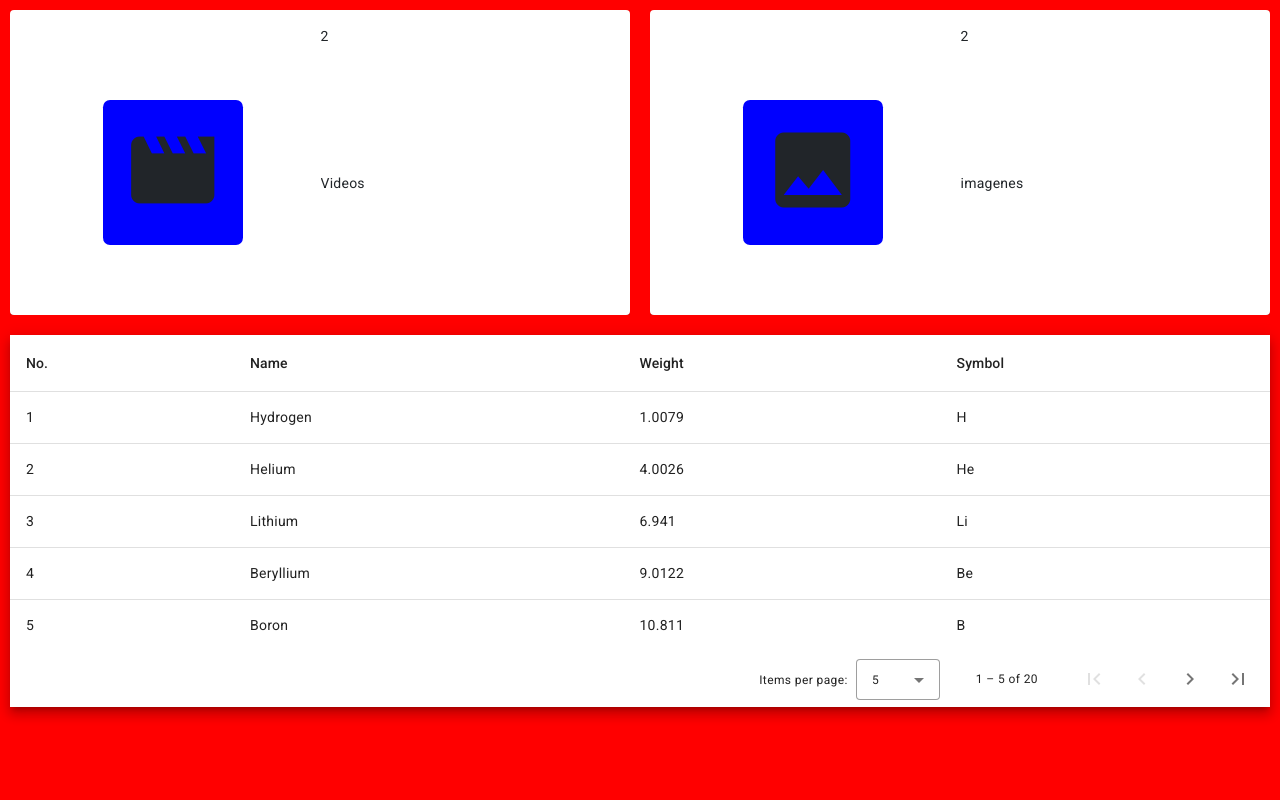
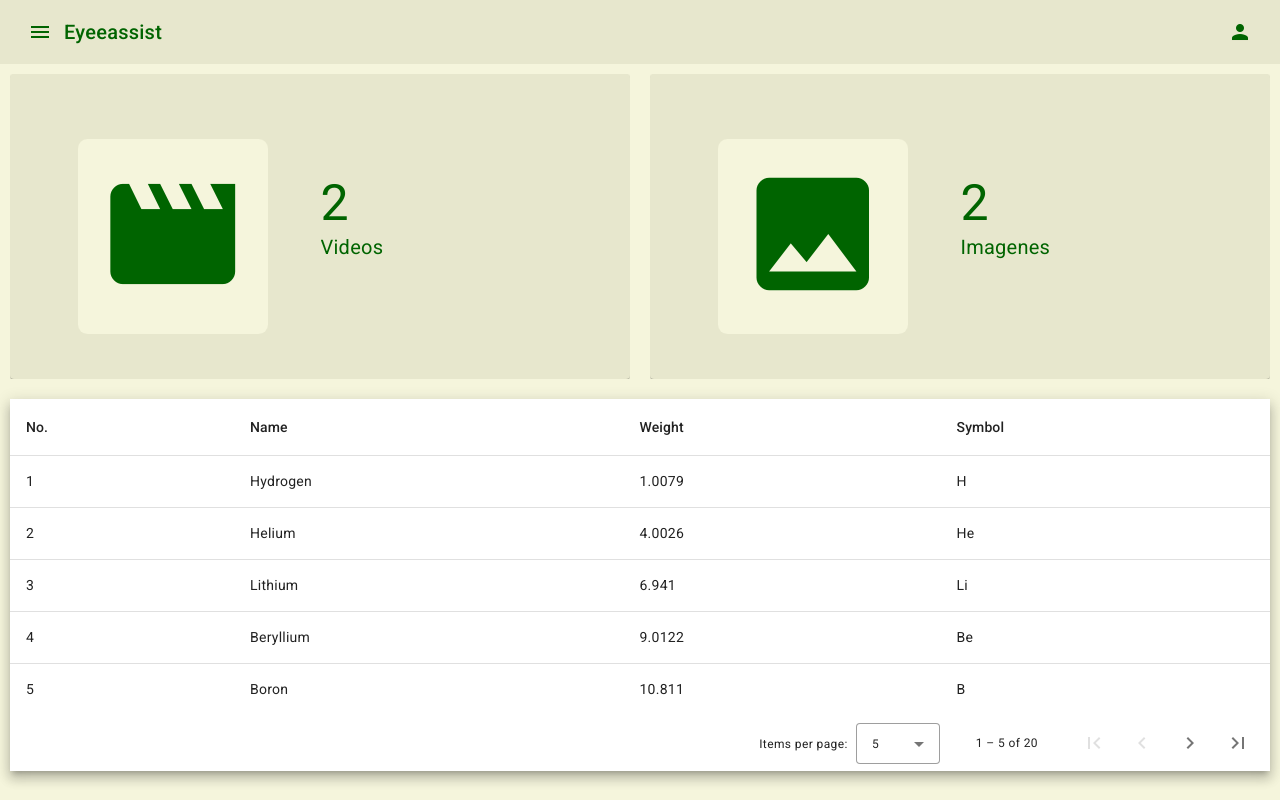
Before and after one commit to HR-2019/eyeassist-frontend-despliegue, an Angular app: page /dash in a window 1280 px wide. Built offline with nearby package versions, Linux system fonts and the light colour scheme.

Commit message:
Configuracion de eslint y avance dashboard
Pagina de dashabord con iconos de video y imagenes

```diff
--- a/src/app/app.module.ts
+++ b/src/app/app.module.ts
@@ -16,6 +16,9 @@ import { SignUpComponent } from './sign-up/sign-up.component';
 import { MatTableModule } from '@angular/material/table';
 import { MatPaginatorModule } from '@angular/material/paginator';
 import { MatGridListModule } from '@angular/material/grid-list';
+import { MatToolbarModule } from '@angular/material/toolbar';
+import { MatSidenavModule } from '@angular/material/sidenav';
+import { MatMenuModule } from '@angular/material/menu';
 
 @NgModule({
   declarations: [
@@ -38,6 +41,9 @@ import { MatGridListModule } from '@angular/material/grid-list';
     MatTableModule,
     MatPaginatorModule,
     MatGridListModule,
+    MatToolbarModule,
+    MatSidenavModule,
+    MatMenuModule,
   ],
   providers: [],
   bootstrap: [AppComponent],
--- a/src/app/dashboard/dashboard.component.html
+++ b/src/app/dashboard/dashboard.component.html
@@ -1,53 +1,129 @@
 <style>
   .main-dash {
     height: 100vh;
-    background: red;
+    color: #006400;
+    background: #F5F5DC;
   }
 
   table {
     width: 100%;
   }
+
   .proccess-table {
     padding: 10px;
   }
+
   .data-header {
     padding: 10px;
   }
+
   mat-card {
     width: 100%;
     height: 100%;
+    background: #E7E7CD;
   }
+
   icon-container {
-    width: 100%;
-  }
-  mat-icon {
-    font-size: 100px;
     width: 100%;
     height: 100%;
   }
+
+  .icon-container mat-icon {
+    color: #006400;
+    font-size: 150px;
+    width: 100%;
+    height: 100%;
+  }
+
   .icon-container {
-    background: blue;
+    background: #F5F5DC;
     padding: 20px;
     border-radius: 5%;
   }
+
   .text-container {
     width: 100%;
     height: 100%;
     display: flex;
     flex-direction: column;
+  }
+
+  .text-container span {
+    width: 100%;
+    height: 30%;
+    font-size: 20px;
+  }
+
+  .number-container {
+    width: 100%;
+    height: 100%;
+    display: flex;
+    align-items: end;
     justify-content: center;
   }
 
-  .number-container {
-    height: 100%;
+  .number-container span {
+    width: 100%;
+    height: 30%;
+    font-size: 50px;
   }
+
   .data-container {
+    width: 100%;
     height: 100%;
   }
 
+  .example-spacer {
+    flex: 1 1 auto;
+  }
+
+  .example-container {
+    width: 500px;
+    height: 300px;
+    border: 1px solid rgba(0, 0, 0, 0.5);
+  }
+
+  .example-sidenav-content {
+    display: flex;
+    height: 100%;
+    align-items: center;
+    justify-content: center;
+  }
+
+  .example-sidenav {
+    padding: 20px;
+  }
+  .toolbar-custom {
+    background: #E7E7CD;
+    color: #006400;
+  }
 </style>
 
-<div class="main-dash">
+<div class="">
+  <mat-drawer-container class="main-dash">
+    <mat-drawer #drawer class="example-sidenav" mode="side">
+      <p>Auto-resizing sidenav</p>
+    </mat-drawer>
+    <mat-toolbar class="toolbar-custom">
+      <button mat-icon-button class="example-icon" (click)="drawer.toggle()"
+        aria-label="Example icon-button with menu icon">
+        <mat-icon>menu</mat-icon>
+      </button>
+      <span>Eyeeassist</span>
+      <span class="example-spacer"></span>
+      <button mat-icon-button [matMenuTriggerFor]="beforeMenu" class="example-icon"
+        aria-label="Example icon-button with share icon">
+        <mat-icon>person</mat-icon>
+      </button>
+      <mat-menu #beforeMenu="matMenu" xPosition="before">
+        <div>
+          <button routerLink="/" mat-menu-item>Signup
+            <mat-icon>exit_to_app</mat-icon>
+          </button>
+        </div>
+      </mat-menu>
+    </mat-toolbar>
+
     <div class="data-header">
       <mat-grid-list cols="2" rowHeight="2:1" gutterSize=20>
         <mat-grid-tile>
@@ -88,7 +164,7 @@
                       <span>2</span>
                     </div>
                     <div class="data-container">
-                    <span>imagenes</span>
+                      <span>Imagenes</span>
                     </div>
                   </div>
                 </mat-grid-tile>
@@ -130,9 +206,11 @@
           <tr mat-row *matRowDef="let row; columns: displayedColumns;"></tr>
         </table>
 
-      <mat-paginator [pageSizeOptions]="[5, 10, 20]" showFirstLastButtons aria-label="Select page of periodic elements">
+        <mat-paginator [pageSizeOptions]="[5, 10, 20]" showFirstLastButtons
+          aria-label="Select page of periodic elements">
         </mat-paginator>
       </div>
 
     </div>
+  </mat-drawer-container>
 </div>
--- a/src/app/dashboard/dashboard.component.ts
+++ b/src/app/dashboard/dashboard.component.ts
@@ -8,6 +8,7 @@ import { MatPaginator } from '@angular/material/paginator';
   styleUrls: ['./dashboard.component.scss'],
 })
 export class DashboardComponent implements AfterViewInit {
+  showFiller = false;
   displayedColumns: string[] = ['position', 'name', 'weight', 'symbol'];
   dataSource = new MatTableDataSource<PeriodicElement>(ELEMENT_DATA);
   @ViewChild(MatPaginator) paginator!: MatPaginator;
```
Also changed, not shown: .eslintrc.json. Lines whose indentation alone changed are shown as unchanged.
